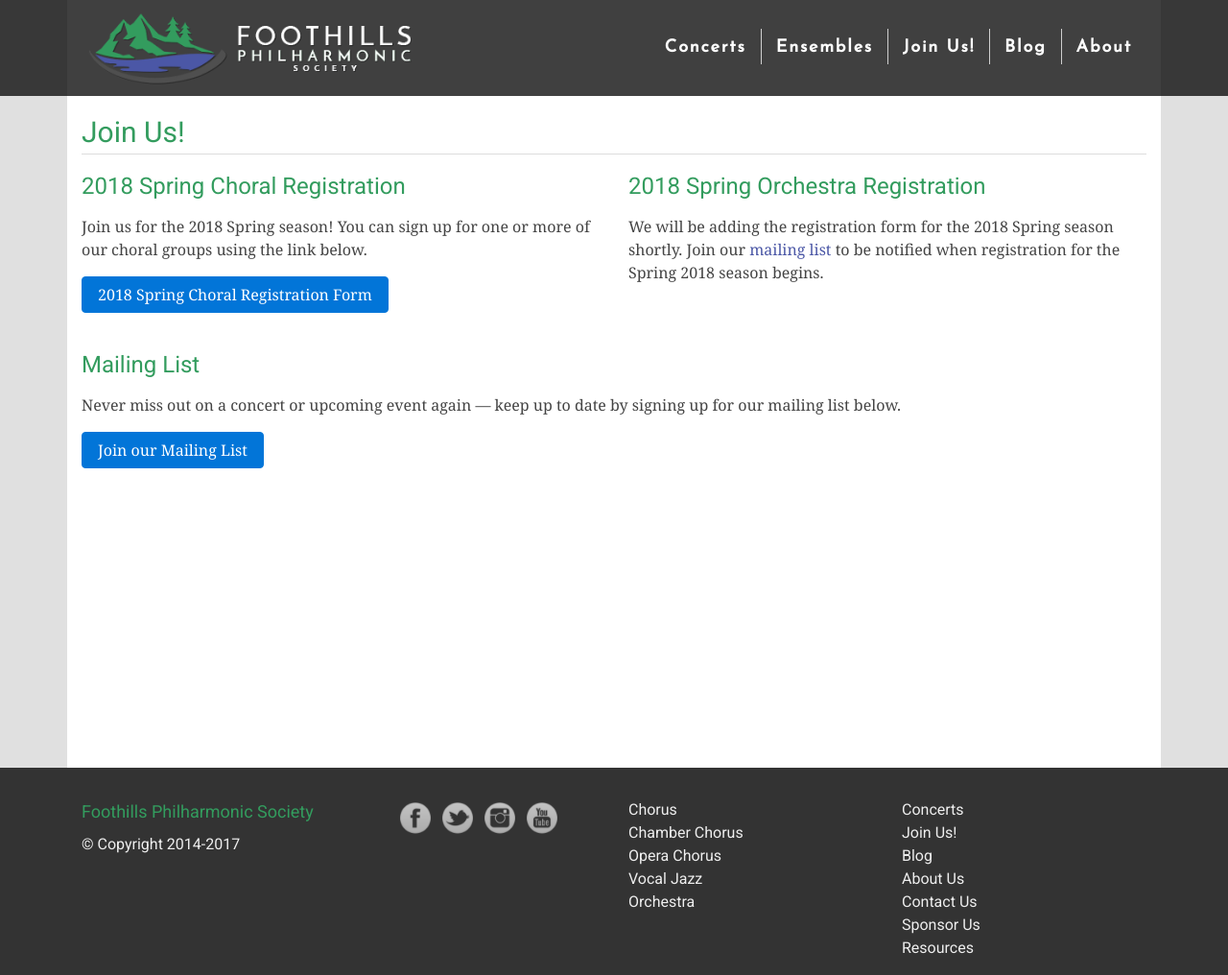
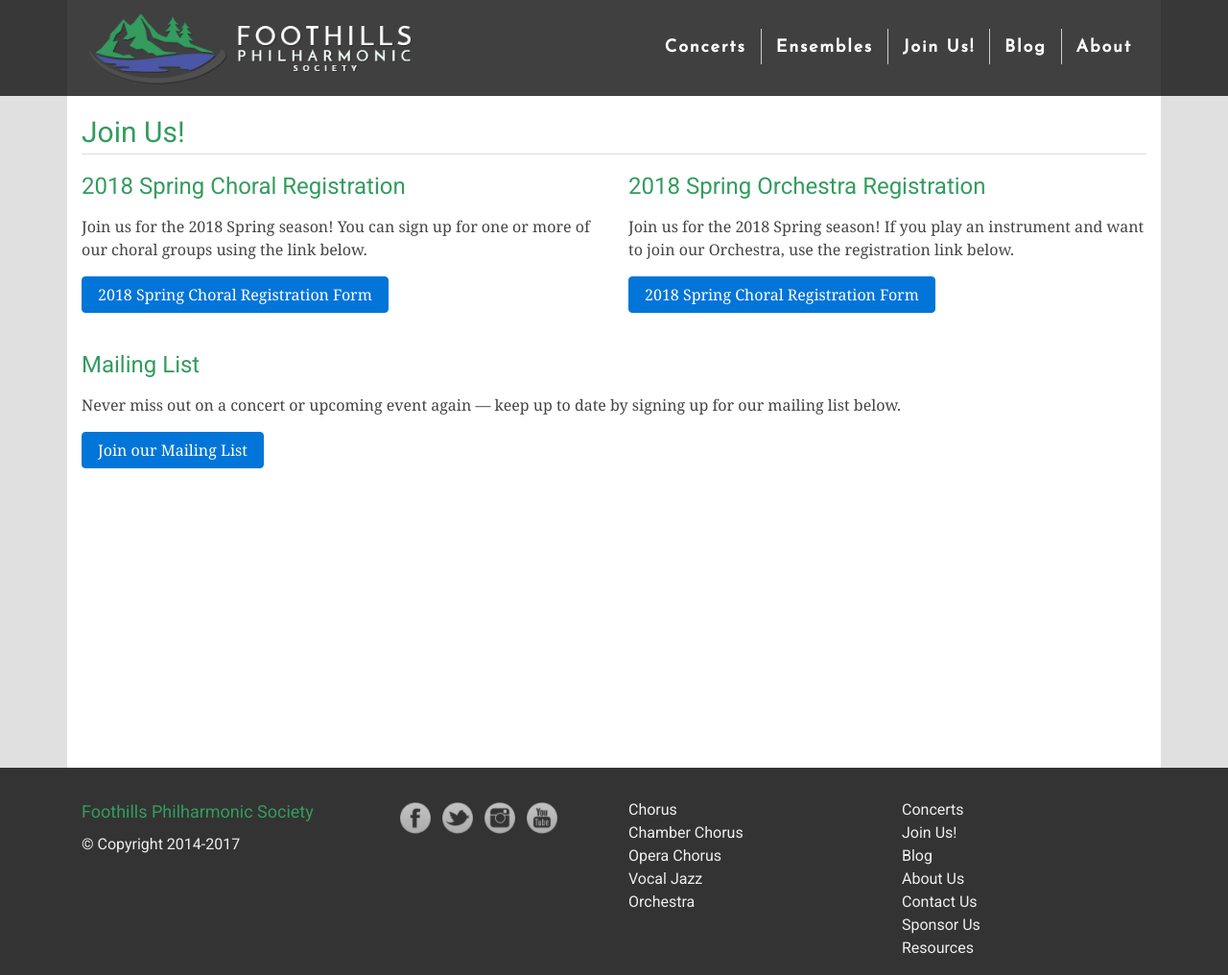
Before and after one commit to percyhanna/fps, a Jekyll site: the page built from join.html, in a window 1280 px wide and 1016 px high. Shown: the whole window at 96% size. Built offline with Jekyll 4.4.1, drawn with Linux system fonts in a browser that asks for light colours; nearby versions of some CDN libraries; Markdown is read by kramdown in place of the engine named in the settings.

Commit message:
Add FPO registration link

```diff
--- a/join.html
+++ b/join.html
@@ -16,7 +16,11 @@
 
           <div class="col-md col-12">
             <h2>2018 Spring Orchestra Registration</h2>
-            <p>We will be adding the registration form for the 2018 Spring season shortly. Join our <a href="http://eepurl.com/bzn_Jf" target="_blank">mailing list</a> to be notified when registration for the Spring 2018 season begins.</p>
+            <p>Join us for the 2018 Spring season! If you play an instrument and want to join our Orchestra, use the registration link below.</p>
+
+            <p>
+              <a class="btn btn-primary" href="https://goo.gl/forms/gUvgBcgYXDaU4pp92" target="_blank">2018 Spring Choral Registration Form</a>
+            </p>
           </div>
         </div>
 
```
